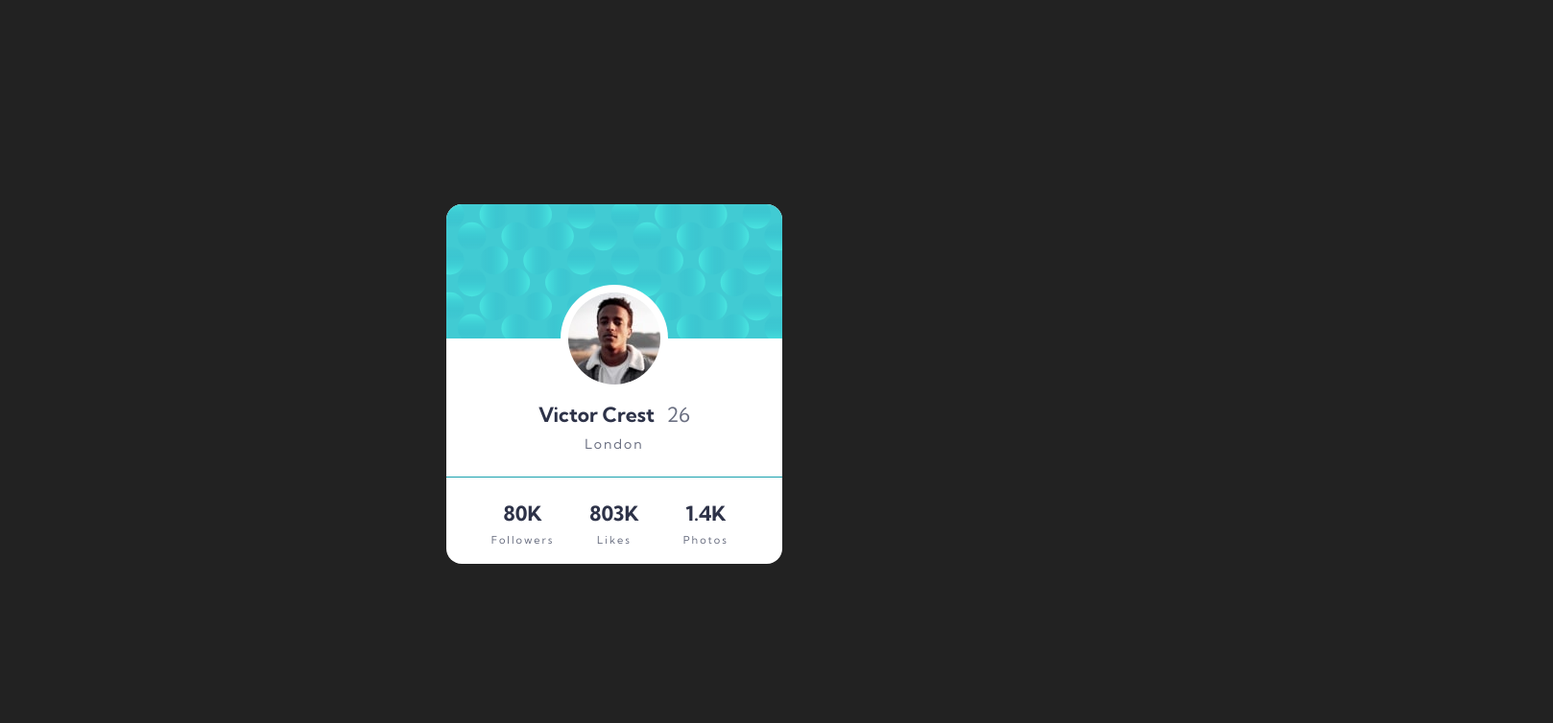
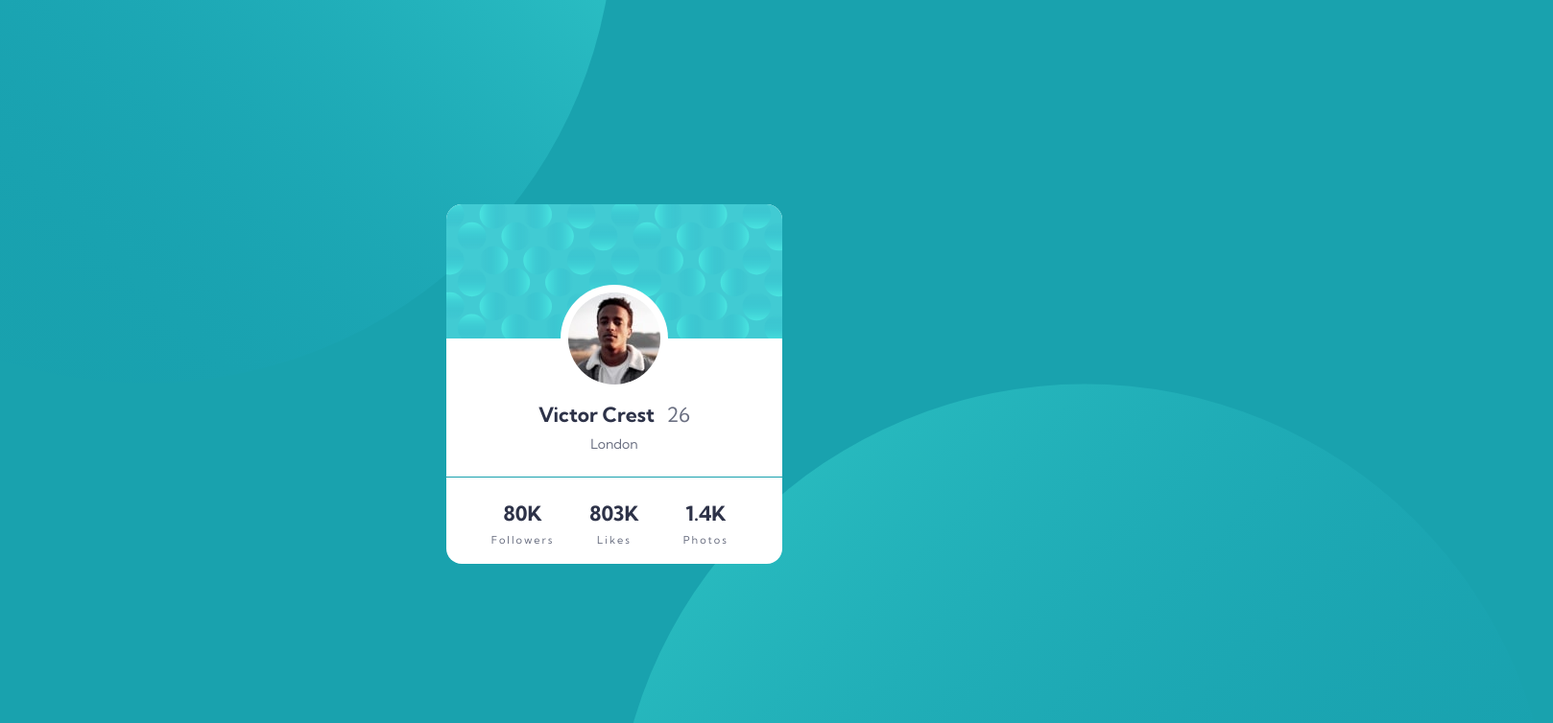
Before and after one commit to Andr3wJ79/Frontend-Mentor-Profile-card-component, a plain HTML site: page index.html in a window 1280 px wide. Shown: the top 754 px of the page at 96% size, 1618 px wide, since content can reach past the window. Drawn offline with Linux system fonts and the light colour scheme.

Commit message:
Update style.css

```diff
--- a/style.css
+++ b/style.css
@@ -9,13 +9,37 @@
 }
 
 body {
+  position: relative;
   font-family: "Kumbh Sans", sans-serif;
   font-size: 18px;
   display: grid;
   height: 100vh;
   justify-content: center;
   align-items: center;
-  background-color: #222;
+  background-color: hsl(185, 75%, 39%);
+}
+
+body::before {
+  position: absolute;
+  content: "";
+  width: 978px;
+  height: 978px;
+  background-image: url(./images/bg-pattern-top.svg);
+  top: calc(100vh / 2 - 978px);
+  left: calc(100vw / 2 - 978px);
+
+  z-index: -1;
+}
+
+body::after {
+  position: absolute;
+  content: "";
+  width: 978px;
+  height: 978px;
+  background-image: url(./images/bg-pattern-bottom.svg);
+  top: calc(100vh / 2);
+  left: calc(100vw / 2);
+  z-index: -1;
 }
 
 .card-container {
@@ -36,7 +60,6 @@ body {
 .user p {
   font-size: 14px;
   color: hsl(227, 10%, 46%);
-  letter-spacing: 2px;
 }
 
 .age {
```
